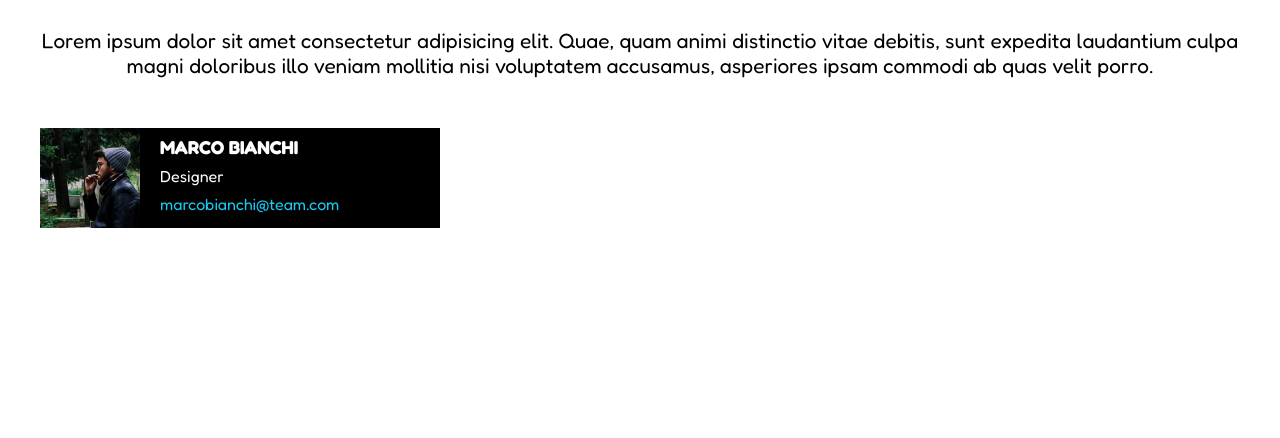
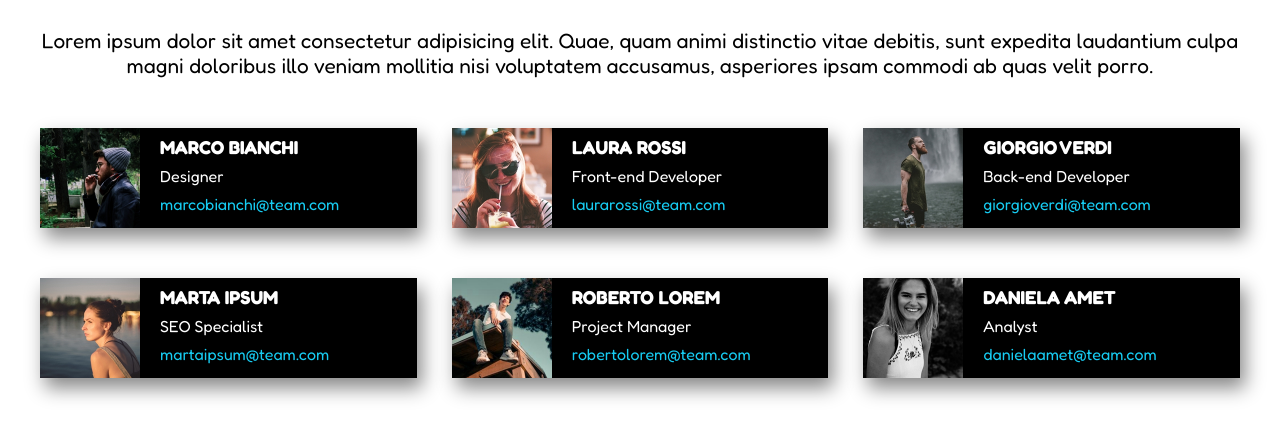
Before and after one commit to giuliabaratella/html-css-float-cards, a plain HTML site: page index.html in a window 1280 px wide. Shown: the part 110-548 px from the top of the page. Drawn offline with Linux system fonts and the light colour scheme.

Commit message:
team member section completed

```diff
--- a/css/style.css
+++ b/css/style.css
@@ -4,6 +4,13 @@
     padding: 0;
 }
 
+.clearfix::after {
+    clear: both;
+    content: '';
+    display: table;
+}
+
+/* font e colori  */
 :root {
     --color-h1-color: #e53170;
 	--color-email-color: #17ccf2;
@@ -15,12 +22,14 @@ body {
     font-family: 'Fredoka', sans-serif;
 }
 
+/* contenitore pagina  */
 .wrapper {
     max-width: 1200px;
     margin: 0 auto;
     margin-top: 30px;
 }
 
+/* header e paragrafo */
 header h1 {
     font-size: 3em;
     color: var(--color-h1-color);
@@ -32,22 +41,20 @@ main p {
     font-size: 1.3em;
     text-align: center;
 }
-.clearfix::after {
-    clear: both;
-    content: '';
-    display: table;
+
+/* sezione team members  */
+
+.team-member {
+    margin-bottom: 50px;
+    width: calc(100% / 3 - (70px / 3));
+    background-color:var(--color-team-member-background);
+    float: left;
+    box-shadow: 5px 10px 18px #888888;
 }
 
-
-.team-member {
-    width: calc(100% / 3);
-    background-color:var(--color-team-member-background);
-}
 .team-member img {
     float: left;
-    width: 100px;
     height: 100px;
-    object-fit: contain;
 }
 .team-member-text {
     margin-left: 20px;
@@ -56,12 +63,23 @@ main p {
 .team-member-name, .team-member-role {
     color: var(--color-team-member-text);
 }
+
 .team-member-email {
     color: var(--color-email-color);
 }
+
 .team-member-text > * {
     margin-top: 8px;
 }
+
+article:nth-of-type(3n-2) {
+    margin-right: 35px;
+}
+
+article:nth-of-type(3n) {
+    margin-left: 35px;
+}
+
 /* .debug {
     border: 2px solid orange;
 } */
--- a/index.html
+++ b/index.html
@@ -19,17 +19,62 @@
             <p>
                 Lorem ipsum dolor sit amet consectetur adipisicing elit. Quae, quam animi distinctio vitae debitis, sunt expedita laudantium culpa magni doloribus illo veniam mollitia nisi voluptatem accusamus, asperiores ipsam commodi ab quas velit porro.
             </p>
-            <div class="clearfix container">
+
+            <section class="team-member-section">
                 <article class="team-member debug clearfix">
-                    <img src="img/male1.png" alt="Marco Bianchi foto">
+                    <img src="img/male1.png" alt="Marco Bianchi foto" class="debug">
                     <div class="team-member-text debug">
                         <h3 class="team-member-name">MARCO BIANCHI</h3>
                         <div class="team-member-role">Designer</div>
                         <div class="team-member-email">marcobianchi@team.com</div>
                     </div>
                 </article>
+                <article class="team-member debug clearfix">
+                    <img src="img/female1.png" alt="Lausa Rossi foto" class="debug">
+                    <div class="team-member-text debug">
+                        <h3 class="team-member-name">LAURA ROSSI</h3>
+                        <div class="team-member-role">Front-end Developer</div>
+                        <div class="team-member-email">laurarossi@team.com</div>
+                    </div>
+                </article>
+                <article class="team-member debug clearfix">
+                    <img src="img/male2.png" alt="Giorgio Verdi foto" class="debug">
+                    <div class="team-member-text debug">
+                        <h3 class="team-member-name">GIORGIO VERDI</h3>
+                        <div class="team-member-role">Back-end Developer</div>
+                        <div class="team-member-email">giorgioverdi@team.com</div>
+                    </div>
+                </article>
+                <article class="team-member debug clearfix">
+                    <img src="img/female2.png" alt="Marta Ipsum foto" class="debug">
+                    <div class="team-member-text debug">
+                        <h3 class="team-member-name">MARTA IPSUM</h3>
+                        <div class="team-member-role">SEO Specialist</div>
+                        <div class="team-member-email">martaipsum@team.com</div>
+                    </div>
+                </article>
+                <article class="team-member debug clearfix">
+                    <img src="img/male3.png" alt="Roberto Lorem foto" class="debug">
+                    <div class="team-member-text debug">
+                        <h3 class="team-member-name">ROBERTO LOREM</h3>
+                        <div class="team-member-role">Project Manager</div>
+                        <div class="team-member-email">robertolorem@team.com</div>
+                    </div>
+                </article>
+                <article class="team-member debug clearfix">
+                    <img src="img/female3.png" alt="Daniela Amet foto" class="debug">
+                    <div class="team-member-text debug">
+                        <h3 class="team-member-name">DANIELA AMET</h3>
+                        <div class="team-member-role">Analyst</div>
+                        <div class="team-member-email">danielaamet@team.com</div>
+                    </div>
+                </article>
+            </section>
 
-            </div>
+
+
+
+
         </main>
 
 
```
